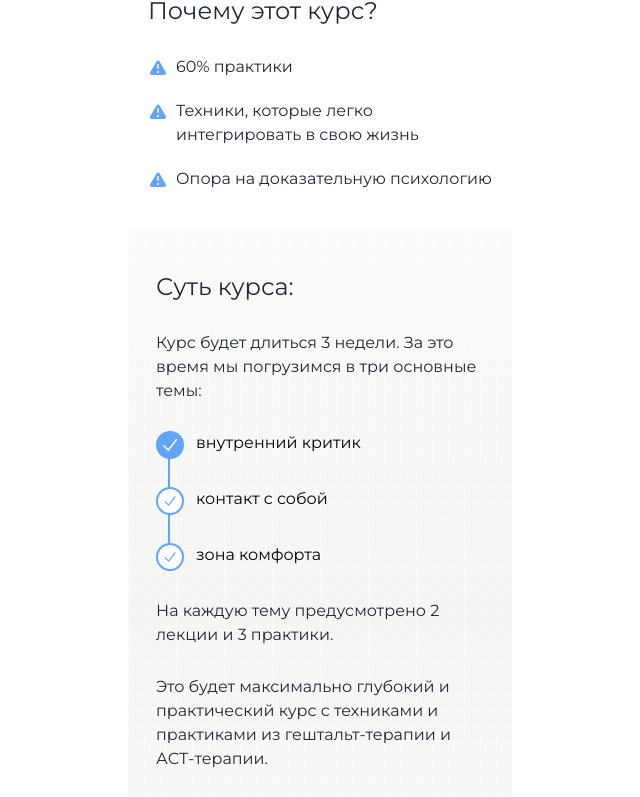
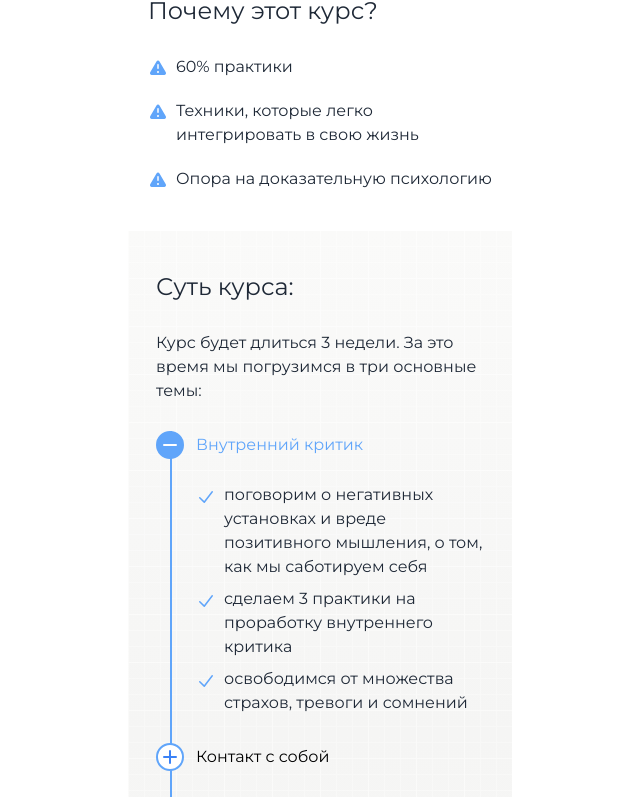
Before and after one commit to kiwired/di-pages, a Next.js app: page / in a window 1280 px wide. Shown: the part 1995-2792 px from the top of the page, without its empty margins (320-960 px from the left). Built offline with nearby package versions, Linux system fonts and the light colour scheme.

Commit message:
chore: update course page

```diff
--- a/app/(course)/(change)/page.tsx
+++ b/app/(course)/(change)/page.tsx
@@ -2,7 +2,7 @@ import type { Metadata } from 'next'
 import Link from 'next/link'
 import Image from 'next/image'
 import clsx from 'clsx'
-import { BoltIcon, CalendarIcon, HeartIcon, InformationCircleIcon, CheckIcon, SunIcon, PaperAirplaneIcon, PencilSquareIcon, RocketLaunchIcon, Battery50Icon, CheckBadgeIcon, CheckCircleIcon, ExclamationTriangleIcon, MinusIcon, DocumentTextIcon, PuzzlePieceIcon } from '@heroicons/react/20/solid'
+import { BoltIcon, CalendarIcon, HeartIcon, InformationCircleIcon, CheckIcon, SunIcon, PaperAirplaneIcon, PencilSquareIcon, RocketLaunchIcon, Battery50Icon, CheckBadgeIcon, CheckCircleIcon, ExclamationTriangleIcon, DocumentTextIcon, PuzzlePieceIcon } from '@heroicons/react/20/solid'
 import { StarIcon } from '@heroicons/react/24/outline'
 import { Divider, List, Text } from '@/ui'
 import { Btn } from './btn'
@@ -145,28 +145,32 @@ export default function ChangePage() {
 				</Text>
 
 				<div className="relative flex flex-col gap-7">
-					<div className="absolute top-0 left-3 w-0.5 h-full bg-blue-400"></div>
-					<div className="relative flex">
-						<div className="flex gap-3">
-							<CheckIcon className='h-7 w-7 p-1 flex-none rounded-full bg-blue-400 text-white' aria-hidden='true' />
-							внутренний критик
-						</div>
-					</div>
-					<div className="relative flex ">
-						<div className="absolute top-0 left-2 w-2 h-full"></div>
-						<div className="flex gap-3">
-							<CheckIcon className='h-7 w-7 p-1 flex-none rounded-full border-2 border-blue-400 border-spacing-2 bg-white text-blue-400' aria-hidden='true' />
-							контакт с собой
-						</div>
-					</div>
-					<div className="relative flex ">
-						<div className="absolute top-0 left-2 w-2 h-full"></div>
-						<div className="flex gap-3">
-							<CheckIcon className='h-7 w-7 p-1 flex-none rounded-full border-2 border-blue-400 border-spacing-2 bg-white text-blue-400' aria-hidden='true' />
-							зона комфорта
-						</div>
-					</div>
-
+					<div className="absolute top-0 left-4 -ml-0.5 w-0.5 h-full bg-blue-400"></div>
+					{features.map((val, key) => {
+						return (
+							<details key={key} className="relative block group marker:content-['']" open={key === 0}>
+								<summary className='flex items-center gap-3 cursor-pointer select-none group-open:text-blue-400 [&amp;::-webkit-details-marker]:hidden'>
+									<svg
+										className='h-7 w-7 rounded-full flex-none border-2 border-blue-400 border-spacing-2 bg-white stroke-blue-500 group-open:stroke-white group-open:bg-blue-400'
+										fill='none'
+										xmlns='http://www.w3.org/2000/svg'
+										strokeWidth='2'
+										strokeLinecap='round'
+										strokeLinejoin='round'
+									>
+										<path d='M18 12H6' />
+										<path className='group-open:hidden' d='M12 6v12' />
+									</svg>
+									{val.name}
+								</summary>
+								<div className='pl-10 pt-6'>
+									<div className='prose prose-slate max-w-none flex flex-col gap-3 prose-a:font-semibold prose-a:text-blue-400 hover:prose-a:text-blue-500'>
+										{val.text}
+									</div>
+								</div>
+							</details>
+						)
+					})}
 				</div>
 
 				<Text as='p'>
@@ -233,25 +237,30 @@ export default function ChangePage() {
 			</Text>
 
 			{plans.map((val, key) => (
-				<div key={key} className={clsx('relative flex flex-col items-center gap-3 px-7 py-7 bg-gray-50 border border-gray-100 rounded-lg', {
-					'mt-10': key === 0,
+				<div key={key} className={clsx('relative flex flex-col items-center gap-3 px-7 py-7 bg-gray-50 border border-gray-100 rounded-lg bg-papper-gradient', {
+					'mt-14': key === 0,
 				})}>
 					{key === 0 && (
-						<div className="absolute top-4 -ml-4 left-1/2 -translate-x-1/2 -translate-y-1/2 w-52">
+						<div className="absolute z-10 bottom-full -left-6 w-32 translate-y-20">
 							<Image
-								src='/best-seller.svg'
+								src='/best-seller.png'
 								alt='Идеально для подарка'
-								width={211}
-								height={118}
+								width={152}
+								height={143}
 								className='w-auto h-auto'
 							/>
 						</div>
 					)}
+
+					<div className="absolute bottom-full left-1/2 -translate-x-1/2 translate-y-1/2 w-auto px-5 whitespace-nowrap text-sm rounded-full border border-gray-200 bg-gray-100 text-gray-800">
+						{val.hint}
+					</div>
+
 					<Text as='h3' variant='heading2xl' fontWeight='semibold' alignment='center'>
 						{val.title}
 					</Text>
 					<div className="mt-3 mb-1 w-full">
-						<Text as='p'>
+						<Text as='legend'>
 							{val.text}
 						</Text>
 					</div>
@@ -314,6 +323,7 @@ export default function ChangePage() {
 const plans = [
 	{
 		title: 'Я сам',
+		hint: 'Самостоятельный тариф',
 		price: '3 200',
 		text: (
 			<List gap='extraTight'>
@@ -334,6 +344,7 @@ const plans = [
 	},
 	{
 		title: 'Вместе',
+		hint: 'Групповой тариф',
 		price: '6 299',
 		text: (
 			<List gap='extraTight'>
@@ -358,6 +369,7 @@ const plans = [
 	},
 	{
 		title: 'Глубина',
+		hint: 'Индивидуальный тариф',
 		price: '8 650',
 		text: (
 			<List gap='extraTight'>
@@ -397,7 +409,7 @@ const three = [
 		content: (
 			<>
 				<ul className="grid cols-span-1 gap-y-2">
-					<li className="flex items-start gap-4">
+					{/* <li className="flex items-start gap-4">
 						<MinusIcon className="mt-1 mx-2 h-5 w-5 flex-none text-blue-400" aria-hidden="true" />
 						<Text as='span'>Поговорим о негативных установках и мыслях, саботаже, вредных стратегиях</Text>
 					</li>
@@ -412,7 +424,7 @@ const three = [
 					<li className="flex items-start gap-4">
 						<MinusIcon className="mt-1 mx-2 h-5 w-5 flex-none text-blue-400" aria-hidden="true" />
 						<Text as='span'>Станем увереннее, сильнее, решительнее</Text>
-					</li>
+					</li> */}
 					<li className="flex items-start gap-4">
 						<DocumentTextIcon className="mt-1 mx-2 h-5 w-5 flex-none text-blue-400" aria-hidden="true" />
 						<Text as='span'>Лекция: Как устроен внутренний критик</Text>
@@ -435,7 +447,7 @@ const three = [
 		content: (
 			<>
 				<ul className="grid cols-span-1 gap-y-2">
-					<li className="flex items-start gap-4">
+					{/* <li className="flex items-start gap-4">
 						<MinusIcon className="mt-1 mx-2 h-5 w-5 flex-none text-blue-400" aria-hidden="true" />
 						<Text as='span'>Поговорим о чувствах и телесном проживании эмоций, про контроль и про то, что лишает вас энергии в жизни, про влияние вашего прошлого на ваше настоящее и что с этим делать</Text>
 					</li>
@@ -450,7 +462,7 @@ const three = [
 					<li className="flex items-start gap-4">
 						<MinusIcon className="mt-1 mx-2 h-5 w-5 flex-none text-blue-400" aria-hidden="true" />
 						<Text as='span'>Улучшим контракт с собой и внешним миром</Text>
-					</li>
+					</li> */}
 					<li className="flex items-start gap-4">
 						<DocumentTextIcon className="mt-1 mx-2 h-5 w-5 flex-none text-blue-400" aria-hidden="true" />
 						<Text as='span'>Лекция: Состаляющие контакта с собой: чувства, мысли, тело</Text>
@@ -473,7 +485,7 @@ const three = [
 		content: (
 			<>
 				<ul className="grid cols-span-1 gap-y-2">
-					<li className="flex items-start gap-4">
+					{/* <li className="flex items-start gap-4">
 						<MinusIcon className="mt-1 mx-2 h-5 w-5 flex-none text-blue-400" aria-hidden="true" />
 						<Text as='span'>Поговорим о зоне комфорта, внутренних ценностях и о том, что мешает вам совершать новые действия и идти в новый опыт</Text>
 					</li>
@@ -488,7 +500,7 @@ const three = [
 					<li className="flex items-start gap-4">
 						<MinusIcon className="mt-1 mx-2 h-5 w-5 flex-none text-blue-400" aria-hidden="true" />
 						<Text as='span'>Попробуем пойти в новый опыт и начнем жить эту жизнь ИНАЧЕ!</Text>
-					</li>
+					</li> */}
 					<li className="flex items-start gap-4">
 						<DocumentTextIcon className="mt-1 mx-2 h-5 w-5 flex-none text-blue-400" aria-hidden="true" />
 						<Text as='span'>Лекция: Расскрывая в себе любопытного ребенка</Text>
@@ -507,6 +519,74 @@ const three = [
 	},
 ]
 
+
+const features = [
+	{
+		name: 'Внутренний критик',
+		text: (
+			<ul className='flex flex-col gap-2'>
+				<li className='flex gap-2'>
+					<CheckIcon className="mt-1 h-5 w-5 flex-none text-blue-400" aria-hidden="true" />
+					<Text as='p'>поговорим о негативных установках и вреде позитивного мышления, о том, как мы саботируем себя</Text>
+				</li>
+				<li className='flex gap-2'>
+					<CheckIcon className="mt-1 h-5 w-5 flex-none text-blue-400" aria-hidden="true" />
+					<Text as='p'>сделаем 3 практики на проработку внутреннего критика</Text>
+				</li>
+				<li className='flex gap-2'>
+					<CheckIcon className="mt-1 h-5 w-5 flex-none text-blue-400" aria-hidden="true" />
+					<Text as='p'>освободимся от множества страхов, тревоги и сомнений</Text>
+				</li>
+			</ul>
+		),
+	},
+	{
+		name: 'Контакт с собой',
+		text: (
+			<ul className='flex flex-col gap-2'>
+				<li className='flex gap-2'>
+					<CheckIcon className="mt-1 h-5 w-5 flex-none text-blue-400" aria-hidden="true" />
+					<Text as='p'>поговорим о чувствах и телесном проживании эмоций, про контроль и про то, что лишает вас энергии в жизни, про влияние вашего прошлого на ваше настоящее и что с этим делать</Text>
+				</li>
+				<li className='flex gap-2'>
+					<CheckIcon className="mt-1 h-5 w-5 flex-none text-blue-400" aria-hidden="true" />
+					<Text as='p'>сделаем 3 практики на улучшие контакта с собой, своими чувствами и телом</Text>
+				</li>
+				<li className='flex gap-2'>
+					<CheckIcon className="mt-1 h-5 w-5 flex-none text-blue-400" aria-hidden="true" />
+					<Text as='p'>каждый день будем вести трекер эмоциоального состояния</Text>
+				</li>
+				<li className='flex gap-2'>
+					<CheckIcon className="mt-1 h-5 w-5 flex-none text-blue-400" aria-hidden="true" />
+					<Text as='p'>обретем навык здорового отношения к своим эмоциям</Text>
+				</li>
+			</ul>
+		),
+	},
+	{
+		name: 'Зона комфорта',
+		text: (
+			<ul className='flex flex-col gap-2'>
+				<li className='flex gap-2'>
+					<CheckIcon className="mt-1 h-5 w-5 flex-none text-blue-400" aria-hidden="true" />
+					<Text as='p'>поговорим о зоне комфорта, о том, что нас останавливает на пути к целям, о нашем внутреннем ребенке</Text>
+				</li>
+				<li className='flex gap-2'>
+					<CheckIcon className="mt-1 h-5 w-5 flex-none text-blue-400" aria-hidden="true" />
+					<Text as='p'>научимся работать со своими внутренними преградами на пути к счастью</Text>
+				</li>
+				<li className='flex gap-2'>
+					<CheckIcon className="mt-1 h-5 w-5 flex-none text-blue-400" aria-hidden="true" />
+					<Text as='p'>выполним 3 техники для прокачки внутренней силы</Text>
+				</li>
+				<li className='flex gap-2'>
+					<CheckIcon className="mt-1 h-5 w-5 flex-none text-blue-400" aria-hidden="true" />
+					<Text as='p'>будем учиться ошибаться и быть неидеальными</Text>
+				</li>
+			</ul>
+		),
+	},
+]
 
 const faqs = [
 	{
```
Also changed, not shown: public/best-seller.png (added), public/best-seller.svg (deleted).
